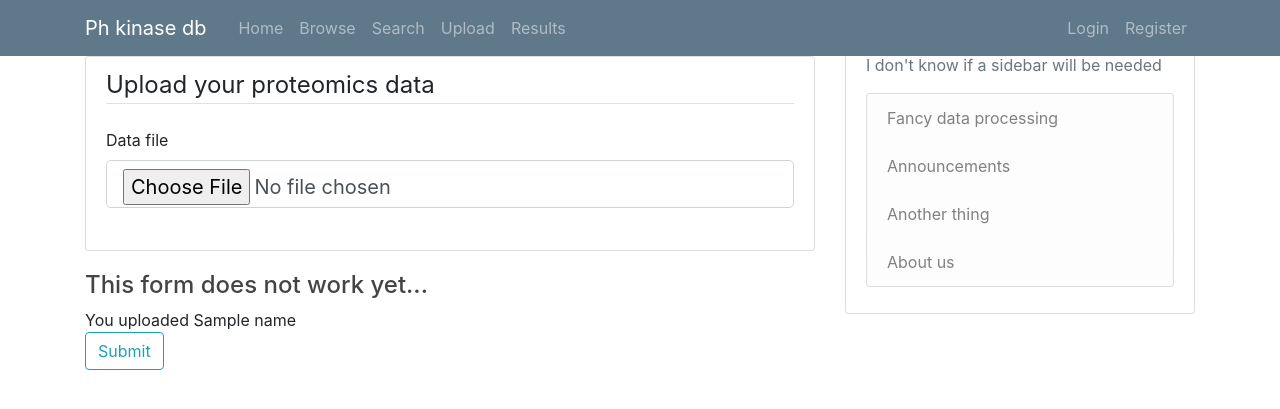
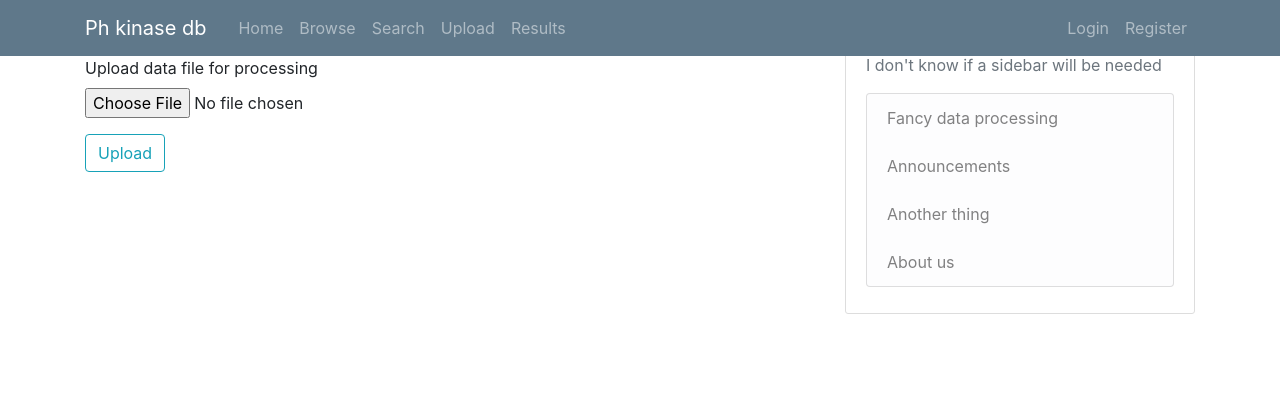
Before and after one commit to anapenedos/PhosQuest, a Flask app: template templates/upload.html in a window 1280 px wide. Shown: the top 409 px of the page. Run offline with Flask 2, Linux system fonts and the light colour scheme; the template is opened without the code that fills it: values that come from a table or form of the project are taken from there, most other values are stand-ins (such as "Sample title", 1, 10 or a date in 2020); form fields are guessed from the names that the template uses; some libraries are stand-ins or nearby versions.

Commit message:
Added folder for test az20.tsv data, created (not working) file upload form

```diff
--- a/main_forms.py
+++ b/forms.py
@@ -3,8 +3,7 @@
 from flask_wtf import FlaskForm
 from wtforms import StringField, PasswordField, SubmitField, BooleanField
 from wtforms.validators import DataRequired, Length, EqualTo
-from flask_wtf.file import FileField, FileRequired
-
+from flask_wtf.file import FileField, FileAllowed
 """Set up forms classes and required fields
 we need to add email in here if we actually use this code."""
 
@@ -31,7 +30,10 @@ class LoginForm(FlaskForm):
     remember = BooleanField('Remember Me')
     submit = SubmitField("Login")
 
+
+
 class UploadForm(FlaskForm):
-    """Upload data form class"""
-    data_file = FileField(validators=[FileRequired()])
+    """Upload data form class with file type validator"""
+    data_file = FileField('Upload data file for processing',
+                          validators=[FileAllowed(['csv','tsv'])])
     submit = SubmitField("Upload")
--- a/kinase_db.py
+++ b/kinase_db.py
@@ -1,6 +1,7 @@
 from flask import Flask, render_template, url_for
 from test_data import browse_data
-from login_register_form import RegistrationForm, LoginForm
+from forms import RegistrationForm, LoginForm, UploadForm
+from werkzeug.utils import secure_filename
 
 # create instance of FLASK class. __name__ is name of module.
 app = Flask(__name__)
@@ -28,17 +29,23 @@ def browse():
 
 
 # route for browse page with browse template
-@app.route("/search")
+@app.route("/search",methods=['GET', 'POST'])
 def search():
     """render template with browse data and title for browse page"""
     return render_template('search.html', title="Search")
 
 
-# route for browse page with browse template
-@app.route("/upload")
+# route for upload page with file handling method
+@app.route('/upload', methods=['GET', 'POST'])
 def upload():
-    """render template with browse data and title for browse page"""
-    return render_template('upload.html', title='Upload')
+    """Create upload route"""
+    form = UploadForm()
+    if form.validate_on_submit():
+        f = form.data_file.data
+        filename = secure_filename(f.filename)
+        return redirect(url_for('results'))
+
+    return render_template('upload.html', form=form)
 
 
 # route for browse page with browse template
@@ -48,7 +55,7 @@ def results():
     return render_template('results.html', title='results')
 
 # Test route for now may or may not want in final site??
-@app.route("/register")
+@app.route("/register", methods=['GET', 'POST'])
 def register():
     """Create instance of register form"""
     form = RegistrationForm()
@@ -56,11 +63,13 @@ def register():
 
 
 # Test route for now may or may not want in final site??
-@app.route("/login")
+@app.route("/login",methods=['GET', 'POST'])
 def login():
-    # Create instance of register form
+    """ Create instance of register form """
     form = LoginForm()
     return render_template('login.html', title='Login', form=form)
+
+
 
 
 # if run from python directly run app in debug mode
--- a/templates/results.html
+++ b/templates/results.html
@@ -2,5 +2,5 @@
 {% extends "layout_no_sidebar.html" %}
 {% block content %}
 <H2>This will be the results page with some data</H2>
-
+{{ filename }}
 {% endblock content %}
--- a/templates/upload.html
+++ b/templates/upload.html
@@ -1,23 +1,21 @@
 <!-- inherit template from layout.html-->
+<!-- format form for upload of data.-->
 {% extends "layout.html" %}
 {% block content %}
 <H1>Upload data</H1>
-<!-- div class used probably isn't right for this..-->
-    <div class="content-section">
-        <form action="http://localhost:5000/upload" method='POST'
-            enctype = "multipart/form-data">
+<form method='POST' action="" enctype="multipart/form-data">
   {{ form.hidden_tag() }}
-            <fieldset class="form-group">
-                <legend class="border-bottom mb-4">Upload your proteomics data</legend>
   <div class="form-group">
-                        {{ form.data_file.label(class="form-control-label") }}
-                        {{ form.data_file(class="form-control form-control-lg") }}
+    {{ form.data_file.label() }}
+    {{ form.data_file(class='form-control-file') }}
+    {% if form.data_file.errors %}
+        {% for error in form.data_file.errors %}
+    <span class=""text-danger">{{ error }}</span></div></br>
+        {% endfor %}
+    {% endif %}
   </div>
-                    </div>
-                <H4>This form does not work yet... </H4>
-                You uploaded {{ name }}
-            </fieldset>
   <div class="form-group">
       {{ form.submit(class="btn btn-outline-info") }}
   </div>
+</form>
 {% endblock content %}
```
Also changed, not shown: 1 other file. Lines whose indentation alone changed are shown as unchanged.
